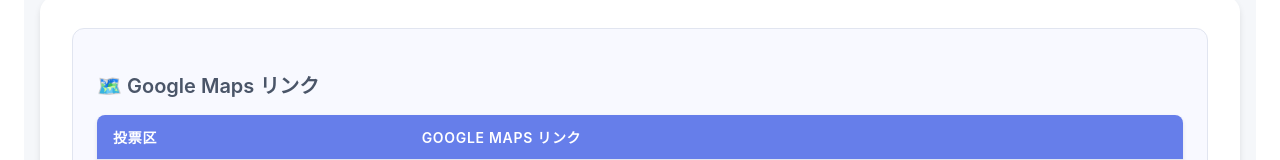
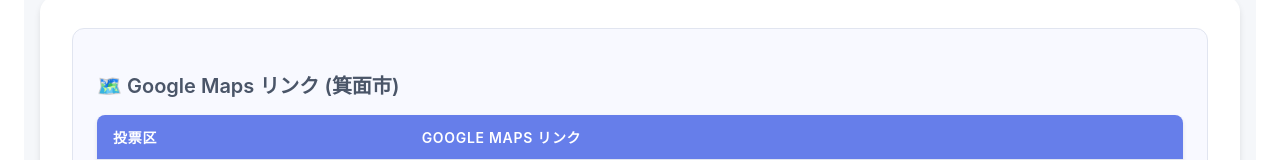
Before and after one commit to rrakira/sanin2025-osaka-poster, a React (Create React App) app: page / in a window 1280 px wide. Shown: the part 268-428 px from the top of the page. Built offline with nearby package versions, Linux system fonts and the light colour scheme; no server answers.

Commit message:
added suita list on ui

```diff
--- a/src/components/VotingDistrictsList.js
+++ b/src/components/VotingDistrictsList.js
@@ -42,11 +42,11 @@ const VotingDistrictsList = ({
 
   return (
     <div className="voting-districts-container">
-      {/* Google Mapsリンク表（箕面市のみ） */}
-      {city === 'minoo' && mapsLinksData[city] && mapsLinksData[city].length > 0 && (
+      {/* Google Mapsリンク表 */}
+      {mapsLinksData[city] && mapsLinksData[city].length > 0 && (
         <div className="maps-links-section">
           <h2 className="maps-links-title">
-            🗺️ Google Maps リンク
+            🗺️ Google Maps リンク ({city === 'minoo' ? '箕面市' : '吹田市'})
           </h2>
           <table className="maps-links-table">
             <thead>
```
